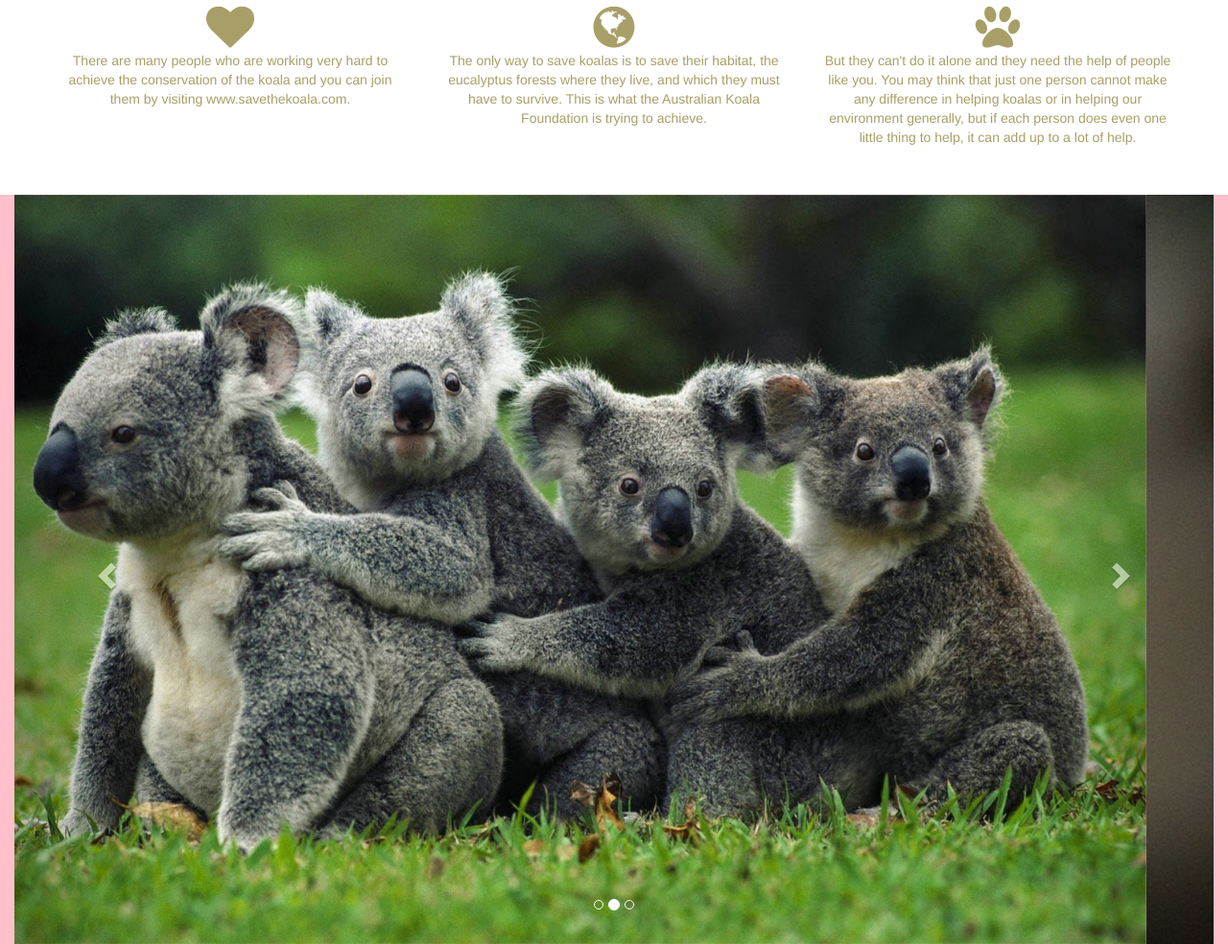
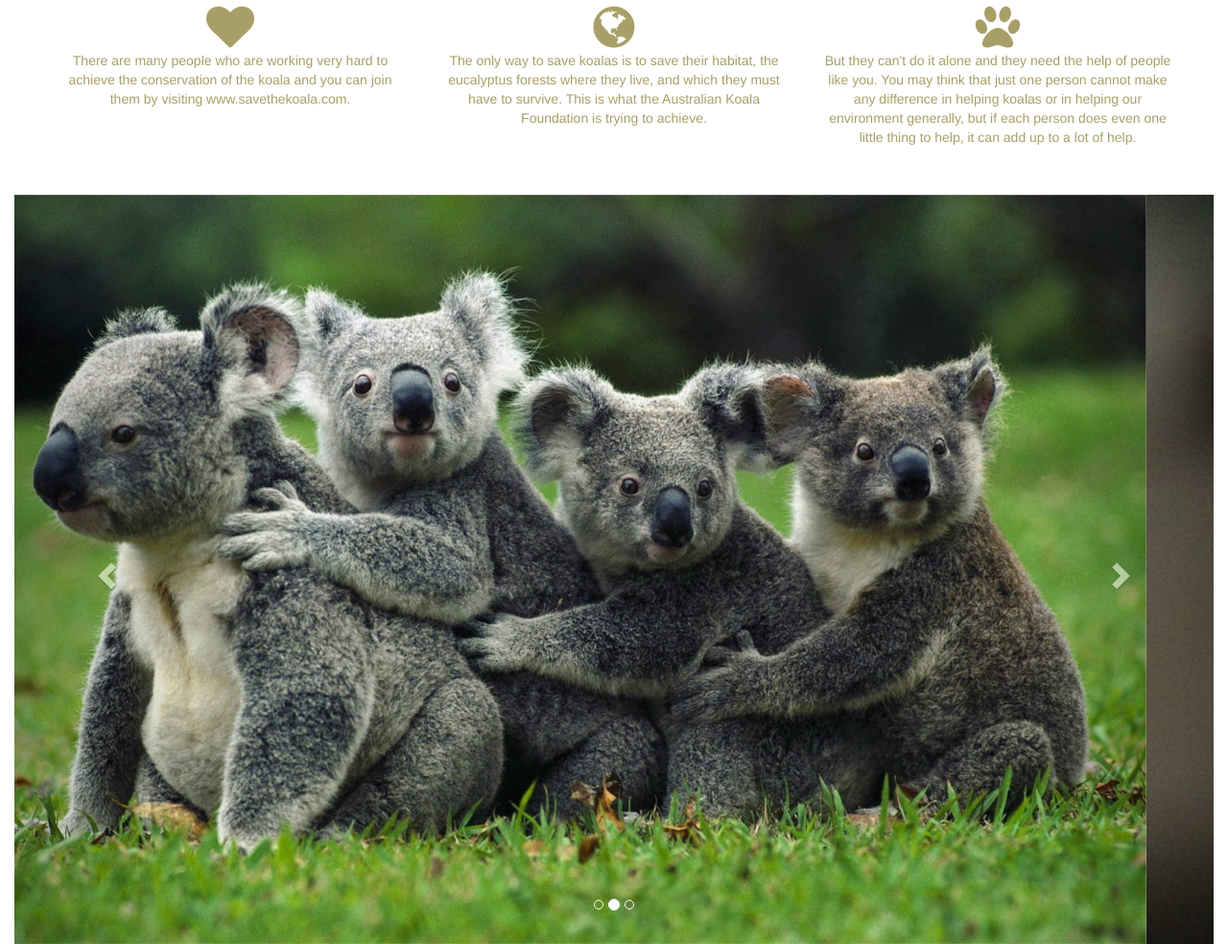
Before and after one commit to marcelaorellana/save-the-koala-vol2, a plain HTML site: page index.html in a window 1280 px wide. Shown: the part 2805-3789 px from the top of the page at 96% size. Drawn offline with nearby package versions, Linux system fonts and the light colour scheme.

Commit message:
cambio calor fondo de carrusel

```diff
--- a/css/style.css
+++ b/css/style.css
@@ -158,3 +158,7 @@ footer a, footer h5{
 footer ul{
 	list-style: none;
 }
+
+.carousel-mio{
+	background-color: #fff;
+}
--- a/index.html
+++ b/index.html
@@ -139,7 +139,7 @@
 	</div>
 </div>
 </section>
-<div class="container-fluid">
+<div class="container-fluid carousel-mio">
   <div id="myCarousel" class="carousel slide" data-ride="carousel">
     <!-- Indicators -->
     <ol class="carousel-indicators">
```
